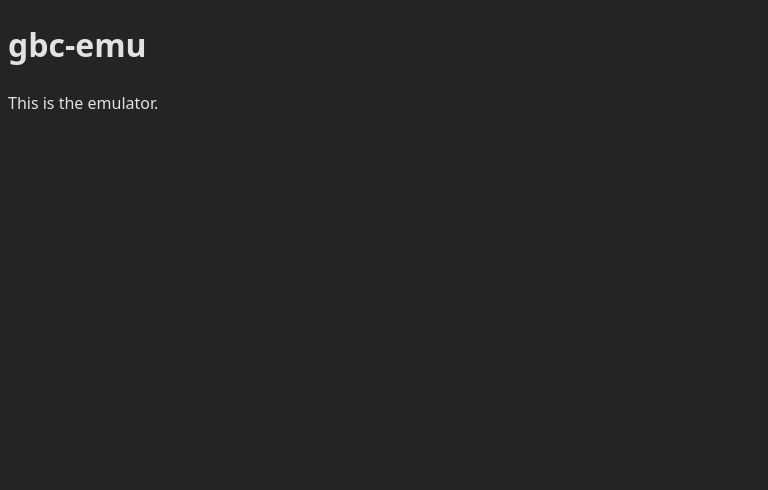
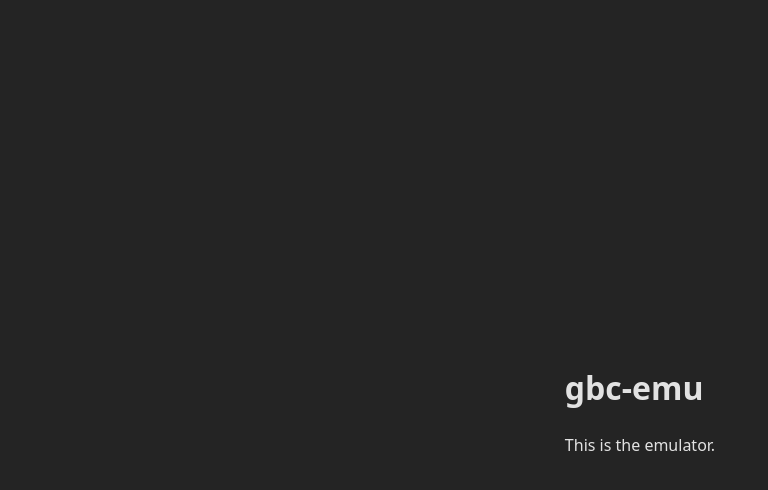
Before and after one commit to andresmanz/gbc-emu, a website built with Vite: page index.html in a window 1280 px wide. Shown: the whole page, without its empty margins (0-768 px from the left). Built offline with nearby package versions, Linux system fonts and the light colour scheme.

Commit message:
Center the app

```diff
--- a/index.html
+++ b/index.html
@@ -6,8 +6,12 @@
         <title>gbc-emu</title>
     </head>
     <body>
-        <h1>gbc-emu</h1>
-        <div id="emulator"></div>
+        <div id="wrapper">
+            <div id="app">
+                <h1>gbc-emu</h1>
+                <div id="emulator"></div>
+            </div>
+        </div>
         <script type="module" src="/src/main.ts"></script>
     </body>
 </html>
--- a/src/style.css
+++ b/src/style.css
@@ -12,3 +12,14 @@
     -webkit-font-smoothing: antialiased;
     -moz-osx-font-smoothing: grayscale;
 }
+
+body {
+    margin: 0px;
+}
+
+#wrapper {
+    display: flex;
+    align-items: center;
+    justify-content: center;
+    height: 100vh;
+}
```
